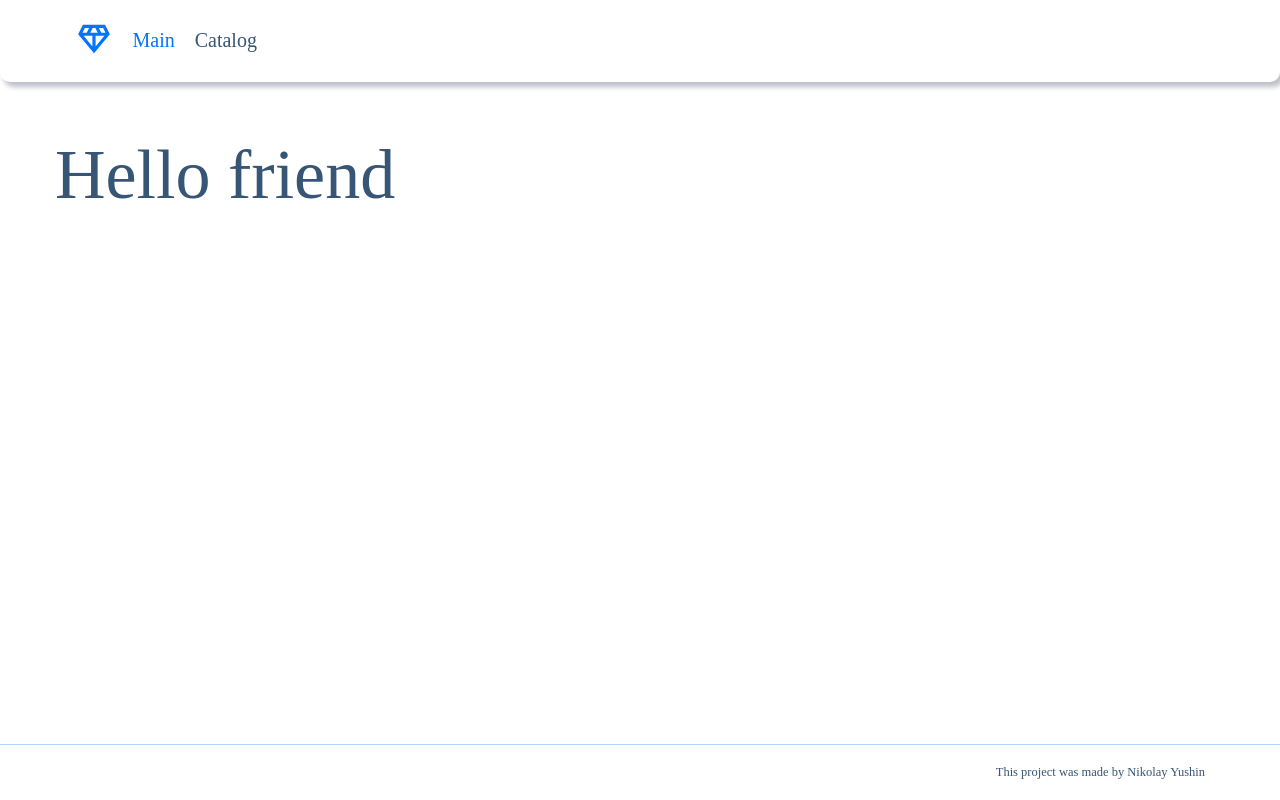
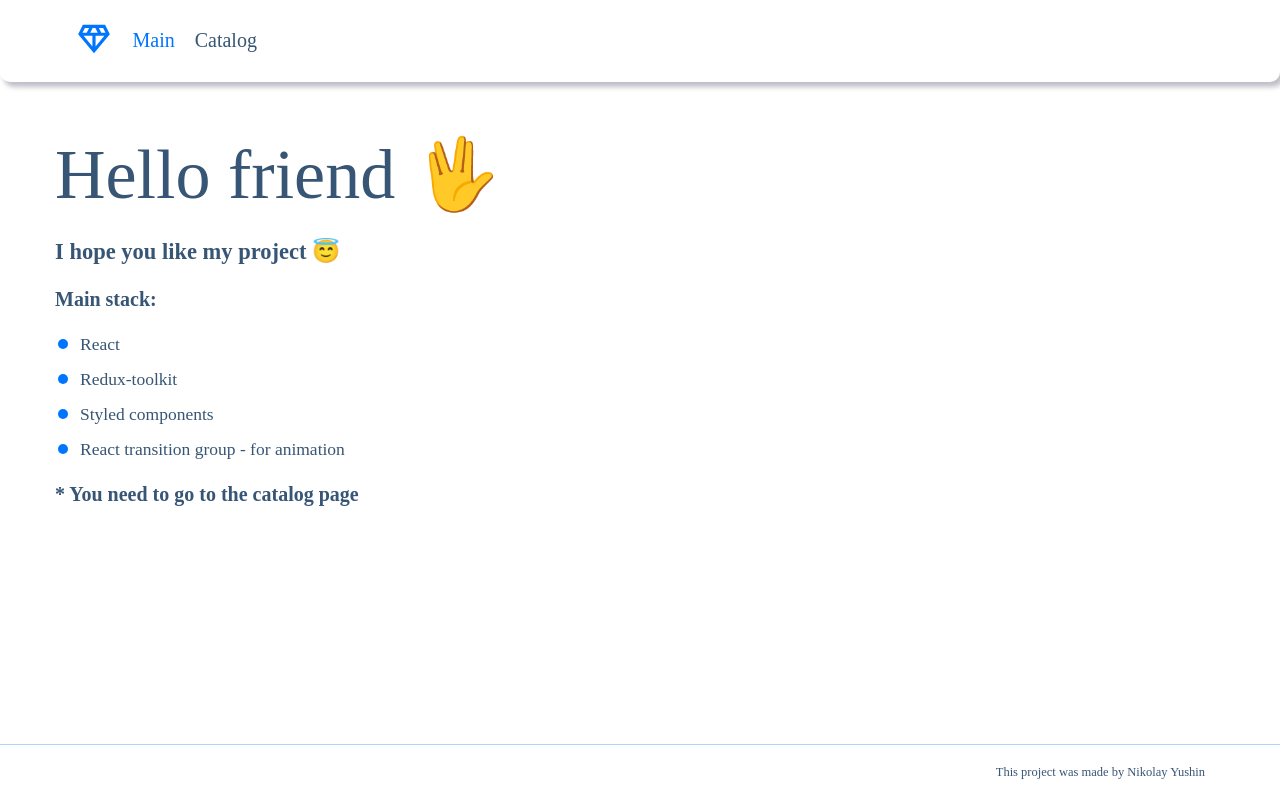
Before and after one commit to Gamspi/elecard, a React (Vite) app: page / in a window 1280 px wide. Built offline with nearby package versions, Linux system fonts and the light colour scheme.

Commit message:
add content for main page

```diff
--- a/src/pages/catalog/ui/style.ts
+++ b/src/pages/catalog/ui/style.ts
@@ -12,6 +12,7 @@ const Content = styled(Container)`
   @media (min-width: ${BreakpointEnum.DESKTOP}px) {
     display: grid;
     grid-template-columns: 20rem 1fr;
+    grid-template-rows: auto 1fr;
     gap: 4rem;
   }
   @media (min-width: ${BreakpointEnum.EXTRA_LARGE}px) {
@@ -24,11 +25,14 @@ const List = styled.section`
   height: 100%;
   @media (min-width: ${BreakpointEnum.DESKTOP}px) {
     grid-column: 2/3;
+    grid-row: 1/3;
   }
 `
 const TreeList = styled(Scrollbars)`
   display: none;
+
   @media (min-width: ${BreakpointEnum.DESKTOP}px) {
+    grid-column: 1/2;
     display: block;
   }
 `
--- a/src/pages/catalog/ui/ui.tsx
+++ b/src/pages/catalog/ui/ui.tsx
@@ -3,11 +3,13 @@ import { CatalogList } from "@widgets/catalogList"
 import { style as StyledComponent } from "./style"
 import { CatalogTreeList } from "@widgets/catalogTreeList"
 import { Outlet } from "react-router-dom"
+import { Typography } from "@shared/ui"
 
 const Catalog = () => {
   return (
     <>
       <StyledComponent.Content>
+        <Typography.Title>Catalog</Typography.Title>
         <StyledComponent.TreeList autoHide>
           <CatalogTreeList />
         </StyledComponent.TreeList>
--- a/src/pages/main/style.ts
+++ b/src/pages/main/style.ts
@@ -1,7 +1,11 @@
 import styled from "styled-components"
+import { Container } from "@shared/ui"
 
-const styledTitle = styled.h1``
+const styledContainer = styled(Container)`
+  display: grid;
+  gap: 1.6rem;
+`
 
-export const StyledMain = {
-  Title: styledTitle,
+export const style = {
+  Container: styledContainer,
 }
--- a/src/pages/main/ui.tsx
+++ b/src/pages/main/ui.tsx
@@ -1,12 +1,26 @@
 import React, { memo } from "react"
 import { Container, Page, Typography } from "@shared/ui"
+import { style as StyledComponent } from "./style"
 
 const MainPage = () => {
   return (
     <Page>
-      <Container>
-        <Typography.Title level={1}>Hello friend</Typography.Title>
-      </Container>
+      <StyledComponent.Container>
+        <Typography.Title level={1}>Hello friend 🖖</Typography.Title>
+        <Typography.Title level={5}>
+          I hope you like my project 😇
+        </Typography.Title>
+        <Typography.Title level={6}>Main stack:</Typography.Title>
+        <Typography.List>
+          <li>React</li>
+          <li>Redux-toolkit</li>
+          <li>Styled components</li>
+          <li>React transition group - for animation</li>
+        </Typography.List>
+        <Typography.Title level={6}>
+          * You need to go to the catalog page
+        </Typography.Title>
+      </StyledComponent.Container>
     </Page>
   )
 }
--- a/src/shared/ui/typography/index.ts
+++ b/src/shared/ui/typography/index.ts
@@ -1,7 +1,9 @@
-import { Title } from "./title"
-import { Text } from "./text"
+import { Component as Title } from "./title"
+import { Component as Text } from "./text"
+import { Component as List } from "./list"
 
 export const Component = {
   Title,
+  List,
   Text,
 }
--- /dev/null
+++ b/src/shared/ui/typography/list/index.tsx
@@ -0,0 +1,8 @@
+import React, { ComponentProps, memo } from "react"
+import { StyledList } from "@shared/ui/typography/list/style"
+type Props = ComponentProps<typeof StyledList>
+const TypographyList = (props: Props) => {
+  return <StyledList {...props} />
+}
+
+export const Component = memo(TypographyList)
--- /dev/null
+++ b/src/shared/ui/typography/list/style.ts
@@ -0,0 +1,39 @@
+import styled from "styled-components"
+import { BreakpointEnum } from "@shared/lib"
+
+export const StyledList = styled.ul`
+  font-weight: 400;
+  font-size: 1.4rem;
+  line-height: 2rem;
+  padding-left: 2rem;
+
+  li {
+    position: relative;
+
+    &:before {
+      position: absolute;
+      right: 100%;
+      top: 0;
+      content: "";
+      display: inline-block;
+      border-radius: 50%;
+      background: ${({ theme }) => theme.color.blue};
+      width: 0.8rem;
+      height: 0.8rem;
+      margin: 0.6rem 1rem;
+      justify-self: right;
+    }
+
+    &:not(:last-child) {
+      margin-bottom: 0.8rem;
+    }
+  }
+
+  @media (min-width: ${BreakpointEnum.EXTRA_LARGE}px) {
+    font-size: 2rem;
+    line-height: 2.6rem;
+    li:before {
+      margin: 1rem 1rem;
+    }
+  }
+`
--- a/src/shared/ui/typography/text/index.tsx
+++ b/src/shared/ui/typography/text/index.tsx
@@ -2,8 +2,8 @@ import React, { ComponentProps, memo } from "react"
 import { StyledText } from "@shared/ui/typography/text/style"
 
 type Props = ComponentProps<typeof StyledText>
-const Component = (props: Props) => {
+const Text = (props: Props) => {
   return <StyledText {...props} />
 }
 
-export const Text = memo(Component)
+export const Component = memo(Text)
--- a/src/shared/ui/typography/title/index.tsx
+++ b/src/shared/ui/typography/title/index.tsx
@@ -5,9 +5,9 @@ type Props = {
   level?: 1 | 2 | 3 | 4 | 5 | 6
   children?: ReactNode
 } & ComponentProps<typeof StyledTitle>
-const Component = ({ level, ...props }: Props) => {
+const Title = ({ level, ...props }: Props) => {
   const TagName = level ? `h${level}` : DEFAULT_ELEMENT
   return <StyledTitle as={TagName} {...props} />
 }
 
-export const Title = memo(Component)
+export const Component = memo(Title)
```
